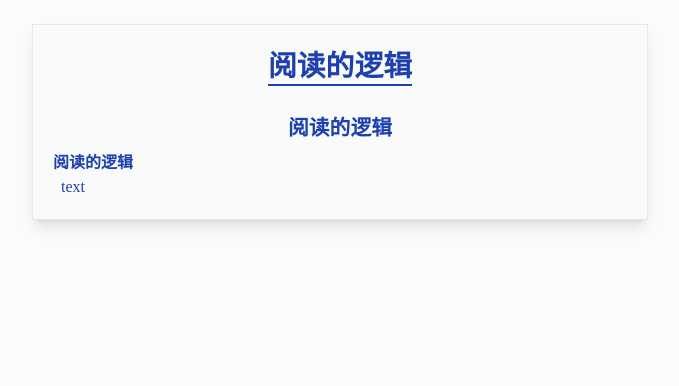
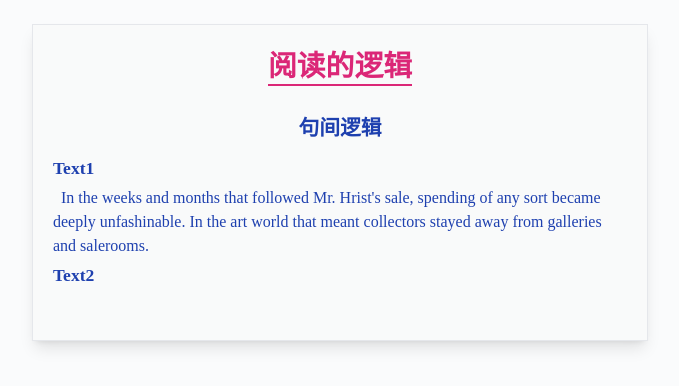
Before and after one commit to xyt-dev/webnotes, a Next.js app: page /english in a window 1280 px wide. Shown: the top 386 px of the page, without its empty margins (300-979 px from the left). Built offline with nearby package versions, Linux system fonts and the light colour scheme; a web font is replaced by a local one.

Commit message:
update TextBox1

```diff
--- a/src/app/english/page.tsx
+++ b/src/app/english/page.tsx
@@ -5,11 +5,18 @@ export default function EnglishPage() {
     <div className={`w-[390px] md:w-[50%] mx-auto`}>
 
       <TextBox>
-        <Title1>阅读的逻辑</Title1>
-        <Title2>阅读的逻辑</Title2>
-        <Title3>阅读的逻辑</Title3>
+        <Title1><span className="text-pink-600 underline">阅读的逻辑</span></Title1>
+
+        <Title2>句间逻辑</Title2>
+
+        <Title3>Text1</Title3>
         <Para>
-          text
+            In the weeks and months that followed Mr. Hrist's sale, spending of any sort became deeply unfashinable. In the art
+          world that meant collectors stayed away from galleries and salerooms.
+        </Para>
+
+        <Title3>Text2</Title3>
+        <Para>
         </Para>
       </TextBox>
 
--- a/src/components/TextBox1.tsx
+++ b/src/components/TextBox1.tsx
@@ -2,7 +2,7 @@ import { ReactNode } from "react"
 import {/*  merienda, */ kalam /* , noto_sans_jp */, zen_maru_gothic,  } from "@/fonts/fonts"
 import './font.css'
 
-export function Title1({children}: {children: ReactNode}) {
+export function Title1({children}: {children?: ReactNode}) {
   return (
     <div className="w-[100%] text-center font-bold text-[1.8rem] underline underline-offset-8 mb-6">
       {children}
@@ -10,25 +10,25 @@ export function Title1({children}: {children: ReactNode}) {
   )
 }
 
-export function Title2({children}: {children: ReactNode}) {
+export function Title2({children}: {children?: ReactNode}) {
   return (
-    <div className="w-[100%] text-center font-bold text-[1.3rem] mb-2">
+    <div className="w-[100%] text-center font-bold text-[1.3rem] mb-3">
       {children}
     </div>
   )
 }
 
-export function Title3({children}: {children: ReactNode}) {
+export function Title3({children}: {children?: ReactNode}) {
   return (
-    <div className="w-[100%] text font-bold text-[1rem]">
+    <div className="w-[100%] text font-bold text-[1.1rem] mb-1">
       {children}
     </div>
   )
 }
 
-export function Paragraph({children}: {children: ReactNode}) {
+export function Paragraph({children}: {children?: ReactNode}) {
   return (
-    <span>&nbsp;&nbsp;{children}</span>
+    <span className="block mb-1">&nbsp;&nbsp;{children}</span>
   )
 }
 
```
